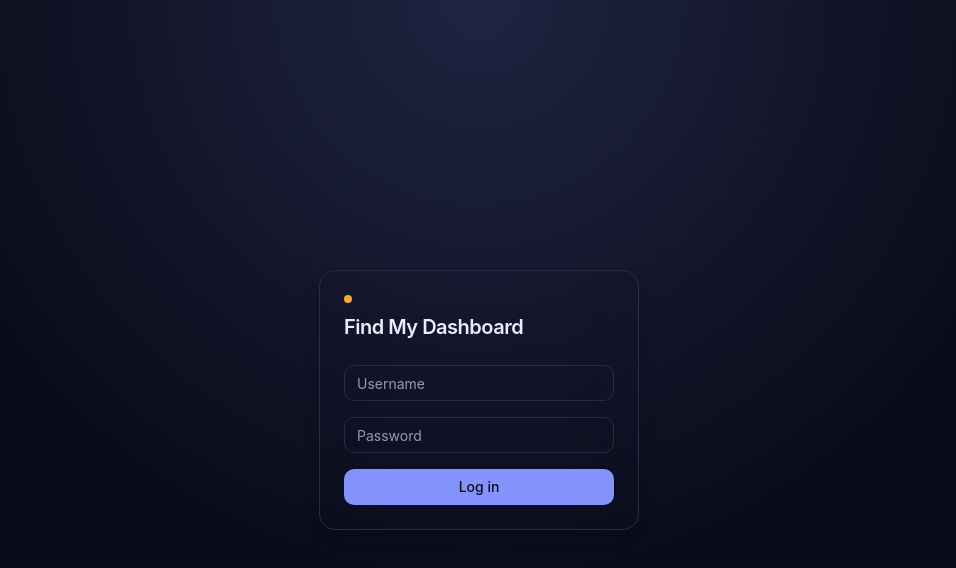
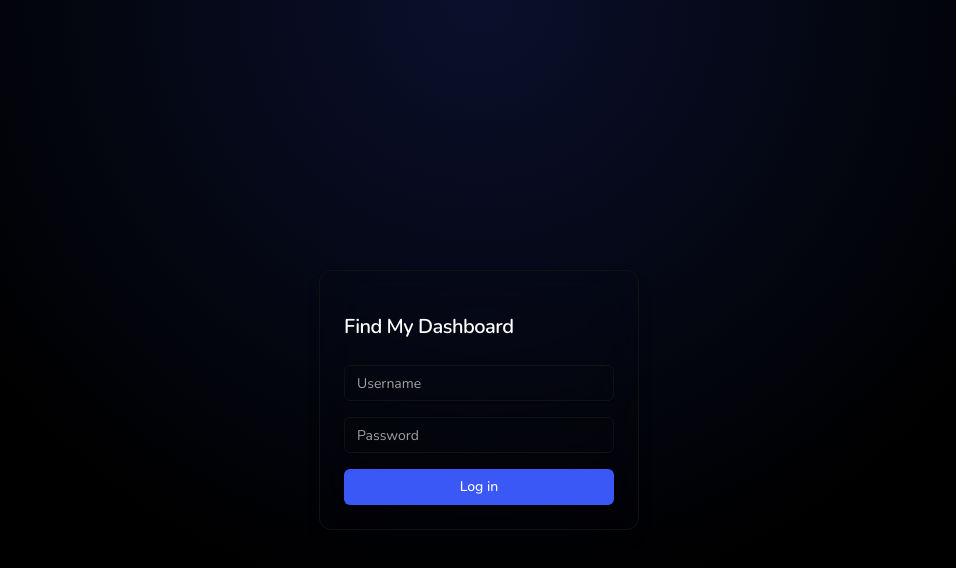
Before and after one commit to EduardoAlcaria/Kagein, a React (Vite) app in the folder react-frontend/: page /login in a window 1280 px wide. Shown: the top 568 px of the page, without its empty margins (161-1117 px from the left). Built offline with nearby package versions, Linux system fonts and the light colour scheme.

Commit message:
Rebuild theme on near-black palette with fade-up, live-dot and nav-bar primitives

```diff
--- a/react-frontend/src/index.css
+++ b/react-frontend/src/index.css
@@ -1,109 +1,205 @@
+@import url('https://fonts.googleapis.com/css2?family=Nunito:wght@300;400;500;600;700;800&family=Fira+Code:wght@400;500;600&display=swap');
+
 @tailwind base;
 @tailwind components;
 @tailwind utilities;
 
-@import url('https://fonts.googleapis.com/css2?family=Fraunces:opsz,wght@9..144,400;9..144,500;9..144,600;9..144,700&family=Inter:wght@400;500;600&family=JetBrains+Mono:wght@400;500&display=swap');
-
 :root {
-  --background: oklch(0.9810 0.0080 260);
-  --foreground: oklch(0.2100 0.0400 280);
+  --background: oklch(1.0000 0 0);
+  --foreground: oklch(0.2138 0.0019 286.2347);
   --card: oklch(1.0000 0 0);
-  --card-foreground: oklch(0.2100 0.0400 280);
+  --card-foreground: oklch(0.2138 0.0019 286.2347);
   --popover: oklch(1.0000 0 0);
-  --popover-foreground: oklch(0.2100 0.0400 280);
-  --primary: oklch(0.5800 0.1900 280);
-  --primary-foreground: oklch(0.9900 0 0);
-  --secondary: oklch(0.9400 0.0200 280);
-  --secondary-foreground: oklch(0.3200 0.0500 280);
-  --muted: oklch(0.9500 0.0150 270);
-  --muted-foreground: oklch(0.4700 0.0400 275);
-  --accent: oklch(0.9100 0.0350 270);
-  --accent-foreground: oklch(0.2100 0.0400 280);
-  --beacon: oklch(0.8000 0.1500 75);
-  --beacon-foreground: oklch(0.2000 0.0400 75);
-  --destructive: oklch(0.6400 0.2100 25);
-  --destructive-foreground: oklch(0.9900 0 0);
-  --border: oklch(0.8900 0.0180 270);
-  --input: oklch(0.8900 0.0180 270);
-  --ring: oklch(0.5800 0.1900 280);
-  --sidebar: oklch(0.9600 0.0150 270);
-  --sidebar-foreground: oklch(0.2100 0.0400 280);
-  --sidebar-primary: oklch(0.5800 0.1900 280);
-  --sidebar-primary-foreground: oklch(0.9900 0 0);
-  --sidebar-accent: oklch(0.9100 0.0350 270);
-  --sidebar-accent-foreground: oklch(0.2100 0.0400 280);
-  --sidebar-border: oklch(0.8900 0.0180 270);
-  --sidebar-ring: oklch(0.5800 0.1900 280);
-  --font-display: 'Fraunces', ui-serif, Georgia, serif;
-  --font-sans: 'Inter', ui-sans-serif, sans-serif, system-ui;
-  --font-mono: 'JetBrains Mono', ui-monospace, monospace;
-  --radius: 0.75rem;
+  --popover-foreground: oklch(0.2138 0.0019 286.2347);
+  --primary: oklch(0.5429 0.2366 268.4747);
+  --primary-foreground: oklch(1.0000 0 0);
+  --secondary: oklch(0.9702 0 0);
+  --secondary-foreground: oklch(0.2138 0.0019 286.2347);
+  --muted: oklch(0.9702 0 0);
+  --muted-foreground: oklch(0.5555 0 0);
+  --accent: oklch(0.9702 0 0);
+  --accent-foreground: oklch(0.2138 0.0019 286.2347);
+  --destructive: oklch(0.5406 0.2164 30.0696);
+  --destructive-foreground: oklch(1.0000 0 0);
+  --border: oklch(0.9219 0 0);
+  --input: oklch(0.9219 0 0);
+  --ring: oklch(0.5429 0.2366 268.4747);
+  --sidebar: oklch(0.9851 0 0);
+  --sidebar-foreground: oklch(0.2138 0.0019 286.2347);
+  --sidebar-primary: oklch(0.5429 0.2366 268.4747);
+  --sidebar-primary-foreground: oklch(1.0000 0 0);
+  --sidebar-accent: oklch(0.9702 0 0);
+  --sidebar-accent-foreground: oklch(0.2138 0.0019 286.2347);
+  --sidebar-border: oklch(0.9219 0 0);
+  --sidebar-ring: oklch(0.7090 0 0);
+  --live: oklch(0.62 0.17 155);
+  --stale: oklch(0.68 0.15 55);
+  --font-sans: Nunito, ui-sans-serif, sans-serif, system-ui;
+  --font-mono: 'Fira Code', ui-monospace, monospace;
+  --radius: 0.5rem;
 }
 
 .dark {
-  --background: oklch(0.1550 0.0280 275);
-  --foreground: oklch(0.9450 0.0180 280);
-  --card: oklch(0.2000 0.0330 275);
-  --card-foreground: oklch(0.9450 0.0180 280);
-  --popover: oklch(0.1850 0.0320 275);
-  --popover-foreground: oklch(0.9450 0.0180 280);
-  --primary: oklch(0.7050 0.1650 275);
-  --primary-foreground: oklch(0.1550 0.0280 275);
-  --secondary: oklch(0.2650 0.0400 278);
-  --secondary-foreground: oklch(0.8700 0.0350 280);
-  --muted: oklch(0.2350 0.0350 275);
-  --muted-foreground: oklch(0.6900 0.0350 280);
-  --accent: oklch(0.2850 0.0500 270);
-  --accent-foreground: oklch(0.9450 0.0180 280);
-  --beacon: oklch(0.7900 0.1550 75);
-  --beacon-foreground: oklch(0.1700 0.0350 75);
-  --destructive: oklch(0.6600 0.2000 22);
-  --destructive-foreground: oklch(0.9800 0 0);
-  --border: oklch(0.3050 0.0400 275);
-  --input: oklch(0.3050 0.0400 275);
-  --ring: oklch(0.7050 0.1650 275);
-  --sidebar: oklch(0.1350 0.0260 275);
-  --sidebar-foreground: oklch(0.9000 0.0250 280);
-  --sidebar-primary: oklch(0.7050 0.1650 275);
-  --sidebar-primary-foreground: oklch(0.1550 0.0280 275);
-  --sidebar-accent: oklch(0.2350 0.0400 275);
-  --sidebar-accent-foreground: oklch(0.9450 0.0180 280);
-  --sidebar-border: oklch(0.2650 0.0350 275);
-  --sidebar-ring: oklch(0.7050 0.1650 275);
-  --font-display: 'Fraunces', ui-serif, Georgia, serif;
-  --font-sans: 'Inter', ui-sans-serif, sans-serif, system-ui;
-  --font-mono: 'JetBrains Mono', ui-monospace, monospace;
-  --radius: 0.75rem;
+  --background: oklch(0 0 0);
+  --foreground: oklch(1.0000 0 0);
+  --card: oklch(0.0700 0 0);
+  --card-foreground: oklch(1.0000 0 0);
+  --popover: oklch(0.0700 0 0);
+  --popover-foreground: oklch(1.0000 0 0);
+  --primary: oklch(0.5429 0.2366 268.4747);
+  --primary-foreground: oklch(1.0000 0 0);
+  --secondary: oklch(0.1776 0 0);
+  --secondary-foreground: oklch(1.0000 0 0);
+  --muted: oklch(0.1776 0 0);
+  --muted-foreground: oklch(0.7090 0 0);
+  --accent: oklch(0.1776 0 0);
+  --accent-foreground: oklch(1.0000 0 0);
+  --destructive: oklch(0.6491 0.2386 33.1474);
+  --destructive-foreground: oklch(1.0000 0 0);
+  --border: oklch(0.1800 0 0);
+  --input: oklch(0.1800 0 0);
+  --ring: oklch(0.5429 0.2366 268.4747);
+  --sidebar: oklch(0.0400 0 0);
+  --sidebar-foreground: oklch(1.0000 0 0);
+  --sidebar-primary: oklch(0.5429 0.2366 268.4747);
+  --sidebar-primary-foreground: oklch(1.0000 0 0);
+  --sidebar-accent: oklch(0.1776 0 0);
+  --sidebar-accent-foreground: oklch(1.0000 0 0);
+  --sidebar-border: oklch(0.1000 0 0);
+  --sidebar-ring: oklch(0.3500 0 0);
+  --live: oklch(0.78 0.16 155);
+  --stale: oklch(0.75 0.14 55);
+  --font-sans: Nunito, ui-sans-serif, sans-serif, system-ui;
+  --font-mono: 'Fira Code', ui-monospace, monospace;
+  --radius: 0.5rem;
 }
 
 body {
   background-color: var(--background);
   color: var(--foreground);
   font-family: var(--font-sans);
+  margin: 0;
+  -webkit-font-smoothing: antialiased;
 }
 
-@keyframes beacon-pulse {
-  0% {
-    box-shadow: 0 0 0 0 color-mix(in oklch, var(--beacon) 55%, transparent);
+::-webkit-scrollbar {
+  width: 5px;
+  height: 5px;
+}
+::-webkit-scrollbar-track {
+  background: transparent;
+}
+::-webkit-scrollbar-thumb {
+  background: var(--border);
+  border-radius: 99px;
+}
+::-webkit-scrollbar-thumb:hover {
+  background: var(--muted-foreground);
+}
+
+@keyframes fade-up {
+  from {
+    opacity: 0;
+    transform: translateY(10px);
   }
-  70% {
-    box-shadow: 0 0 0 12px color-mix(in oklch, var(--beacon) 0%, transparent);
-  }
-  100% {
-    box-shadow: 0 0 0 0 color-mix(in oklch, var(--beacon) 0%, transparent);
+  to {
+    opacity: 1;
+    transform: translateY(0);
   }
 }
 
-.beacon-dot {
+@keyframes live-ping {
+  75%,
+  100% {
+    transform: scale(2.4);
+    opacity: 0;
+  }
+}
+
+.animate-fade-up {
+  animation: fade-up 0.28s cubic-bezier(0.4, 0, 0.2, 1) both;
+}
+
+.stagger > *:nth-child(1) { animation-delay: 0ms; }
+.stagger > *:nth-child(2) { animation-delay: 50ms; }
+.stagger > *:nth-child(3) { animation-delay: 100ms; }
+.stagger > *:nth-child(4) { animation-delay: 150ms; }
+.stagger > *:nth-child(5) { animation-delay: 200ms; }
+.stagger > *:nth-child(6) { animation-delay: 250ms; }
+
+.card-hover {
+  transition: border-color 0.15s ease, box-shadow 0.15s ease, transform 0.15s ease;
+}
+.card-hover:hover {
+  border-color: oklch(0.55 0 0);
+  box-shadow: 0 0 0 1px oklch(1 0 0 / 0.06), 0 8px 28px oklch(0 0 0 / 0.5);
+  transform: translateY(-1px);
+}
+
+/* Live presence dot: a solid core with an expanding ring behind it. */
+.live-dot {
   position: relative;
+  display: inline-flex;
+  height: 0.5rem;
+  width: 0.5rem;
+  flex-shrink: 0;
+}
+.live-dot::before {
+  content: '';
+  position: absolute;
+  inset: 0;
   border-radius: 9999px;
-  background-color: var(--beacon);
-  animation: beacon-pulse 2.4s ease-out infinite;
+  background-color: var(--live);
+  animation: live-ping 1.6s cubic-bezier(0, 0, 0.2, 1) infinite;
+}
+.live-dot::after {
+  content: '';
+  position: relative;
+  height: 0.5rem;
+  width: 0.5rem;
+  border-radius: 9999px;
+  background-color: var(--live);
+}
+
+/* Active-nav indicator bar; the vendor sidebar button has no slot for it. */
+.nav-active-bar[data-active='true']::before {
+  content: '';
+  position: absolute;
+  left: 0;
+  top: 50%;
+  transform: translateY(-50%);
+  width: 3px;
+  height: 20px;
+  background: var(--sidebar-primary);
+  border-radius: 0 3px 3px 0;
+}
+
+/* Map markers live outside React, so their pulse is a plain class. */
+@keyframes marker-pulse {
+  0% {
+    box-shadow: 0 0 0 0 color-mix(in oklch, var(--live) 60%, transparent);
+  }
+  70% {
+    box-shadow: 0 0 0 10px color-mix(in oklch, var(--live) 0%, transparent);
+  }
+  100% {
+    box-shadow: 0 0 0 0 color-mix(in oklch, var(--live) 0%, transparent);
+  }
+}
+
+.marker-live {
+  animation: marker-pulse 2s ease-out infinite;
 }
 
 @media (prefers-reduced-motion: reduce) {
-  .beacon-dot {
+  .animate-fade-up {
     animation: none;
-    box-shadow: 0 0 0 4px color-mix(in oklch, var(--beacon) 30%, transparent);
+  }
+  .live-dot::before {
+    animation: none;
+    opacity: 0.35;
+  }
+  .marker-live {
+    animation: none;
   }
 }
```
